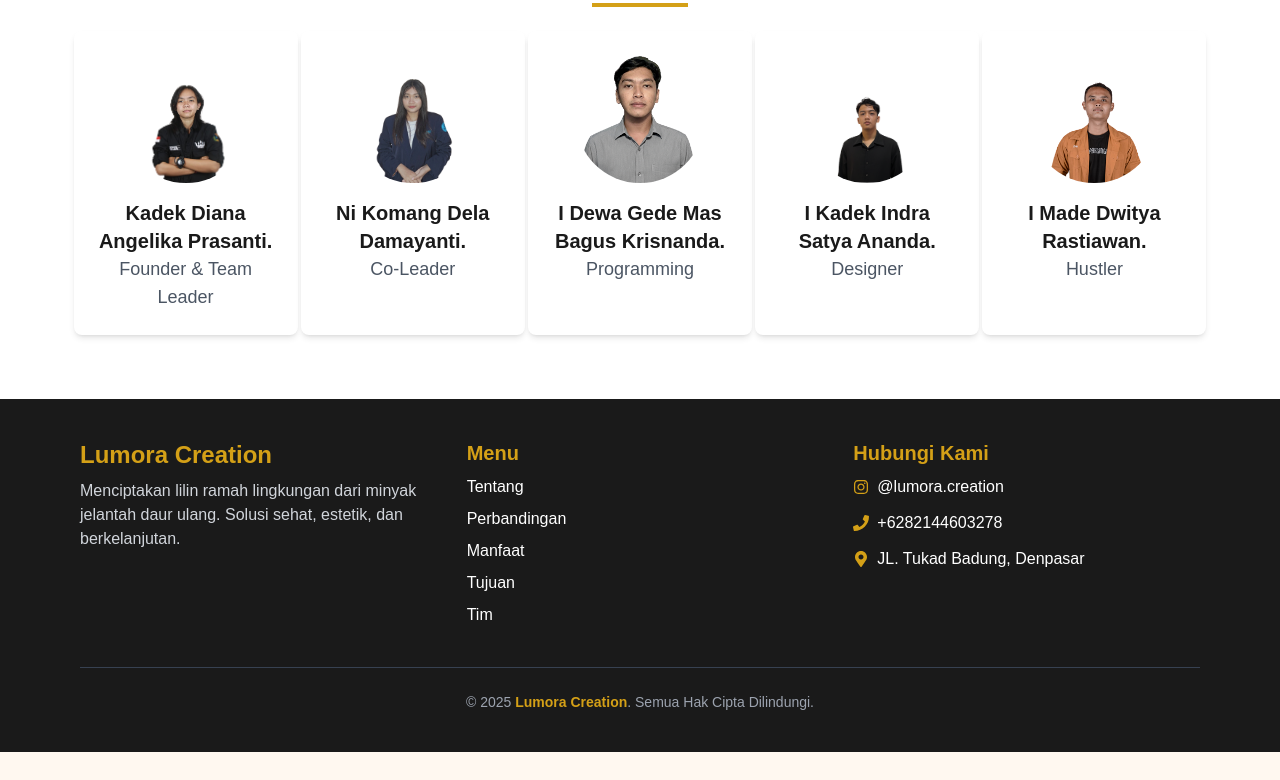
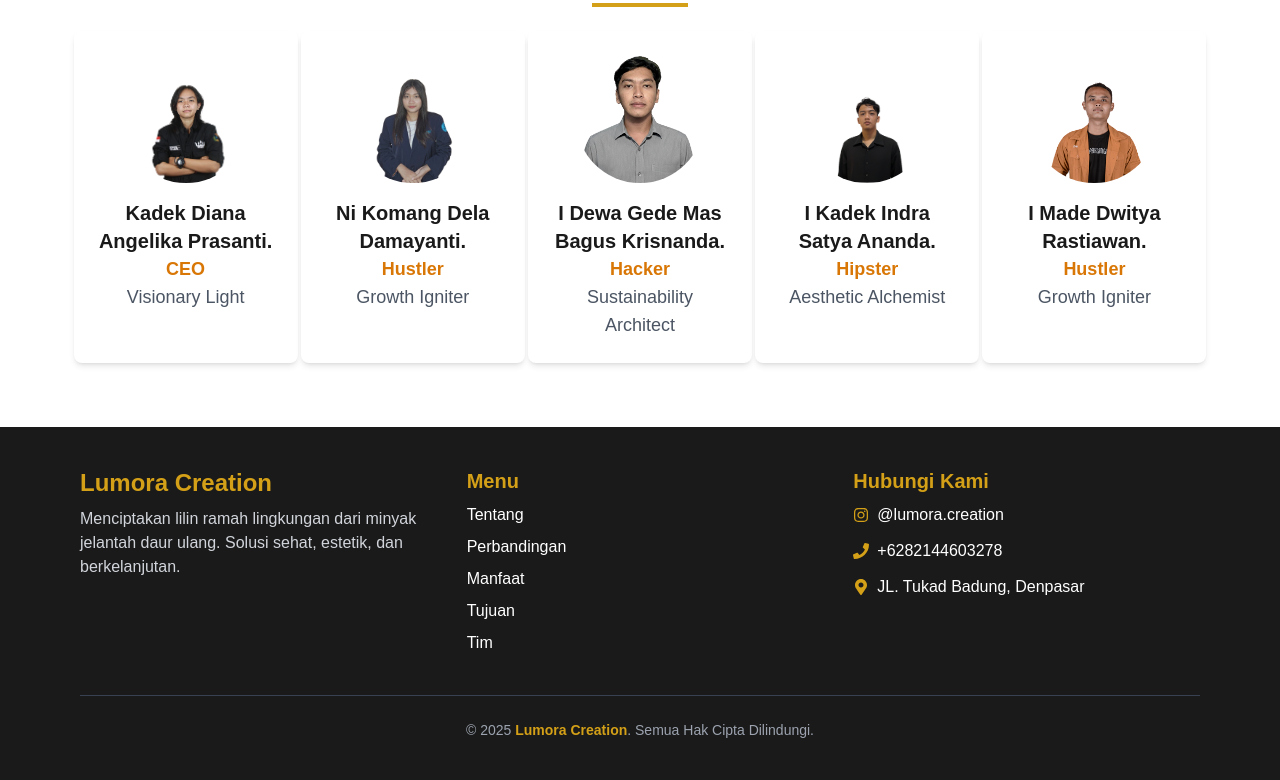
Before and after one commit to Krisnanda7/Lumora-Creation, a Next.js app: page / in a window 1280 px wide. Shown: the part 6445-7225 px from the top of the page. Before the commit the page ends 7197 px from the top, so only its background shows below. Built offline with nearby package versions, Linux system fonts and the light colour scheme.

Commit message:
update again

```diff
--- a/components/team.tsx
+++ b/components/team.tsx
@@ -19,7 +19,8 @@ export default function Team() {
             <h3 className="mt-4 font-bold text-xl">
               Kadek Diana Angelika Prasanti.
             </h3>
-            <p className="text-lg text-gray-600 ">Founder & Team Leader</p>
+            <p className="text-lg font-bold text-amber-600">CEO</p>
+            <p className="text-lg text-gray-600">Visionary Light</p>
           </div>
 
           {/* Card 2 */}
@@ -33,7 +34,8 @@ export default function Team() {
               {" "}
               Ni Komang Dela Damayanti.
             </h3>
-            <p className="text-lg text-gray-600 ">Co-Leader</p>
+            <p className="text-lg font-bold text-amber-600">Hustler</p>
+            <p className="text-lg text-gray-600">Growth Igniter</p>
           </div>
 
           {/* Card 3 */}
@@ -46,7 +48,8 @@ export default function Team() {
             <h3 className="mt-4 font-bold text-xl">
               I Dewa Gede Mas Bagus Krisnanda.
             </h3>
-            <p className="text-lg text-gray-600">Programming</p>
+            <p className="text-lg font-bold text-amber-600">Hacker</p>
+            <p className="text-lg text-gray-600">Sustainability Architect </p>
           </div>
 
           {/* Card 4 */}
@@ -59,7 +62,8 @@ export default function Team() {
             <h3 className="mt-4 font-bold text-xl">
               I Kadek Indra Satya Ananda.
             </h3>
-            <p className="text-lg text-gray-600">Designer</p>
+            <p className="text-lg font-bold text-amber-600">Hipster</p>
+            <p className="text-lg text-gray-600">Aesthetic Alchemist</p>
           </div>
           {/* Card 5 */}
           <div className="p-6 shadow-md rounded-lg bg-white w-56">
@@ -72,7 +76,8 @@ export default function Team() {
               {" "}
               I Made Dwitya Rastiawan.
             </h3>
-            <p className="text-lg text-gray-600">Hustler</p>
+            <p className="text-lg font-bold text-amber-600">Hustler</p>
+            <p className="text-lg text-gray-600">Growth Igniter</p>
           </div>
         </div>
       </div>
```
